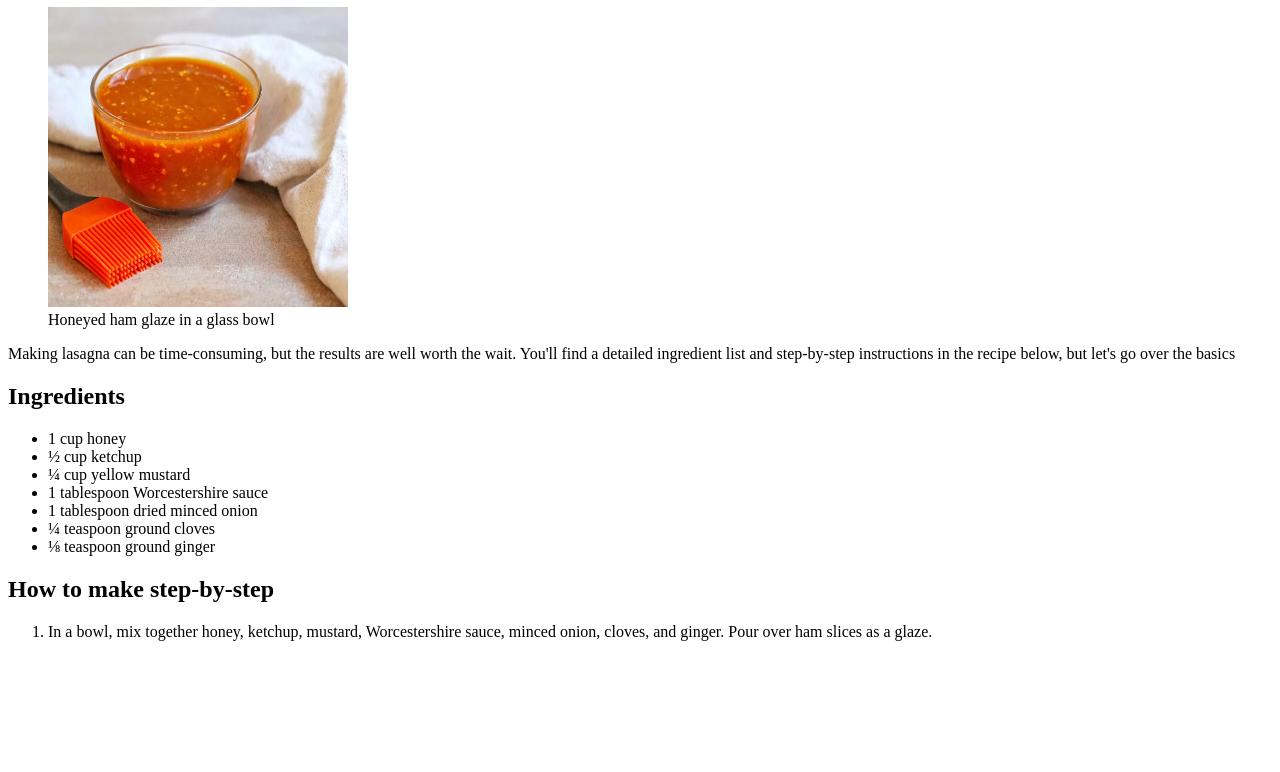
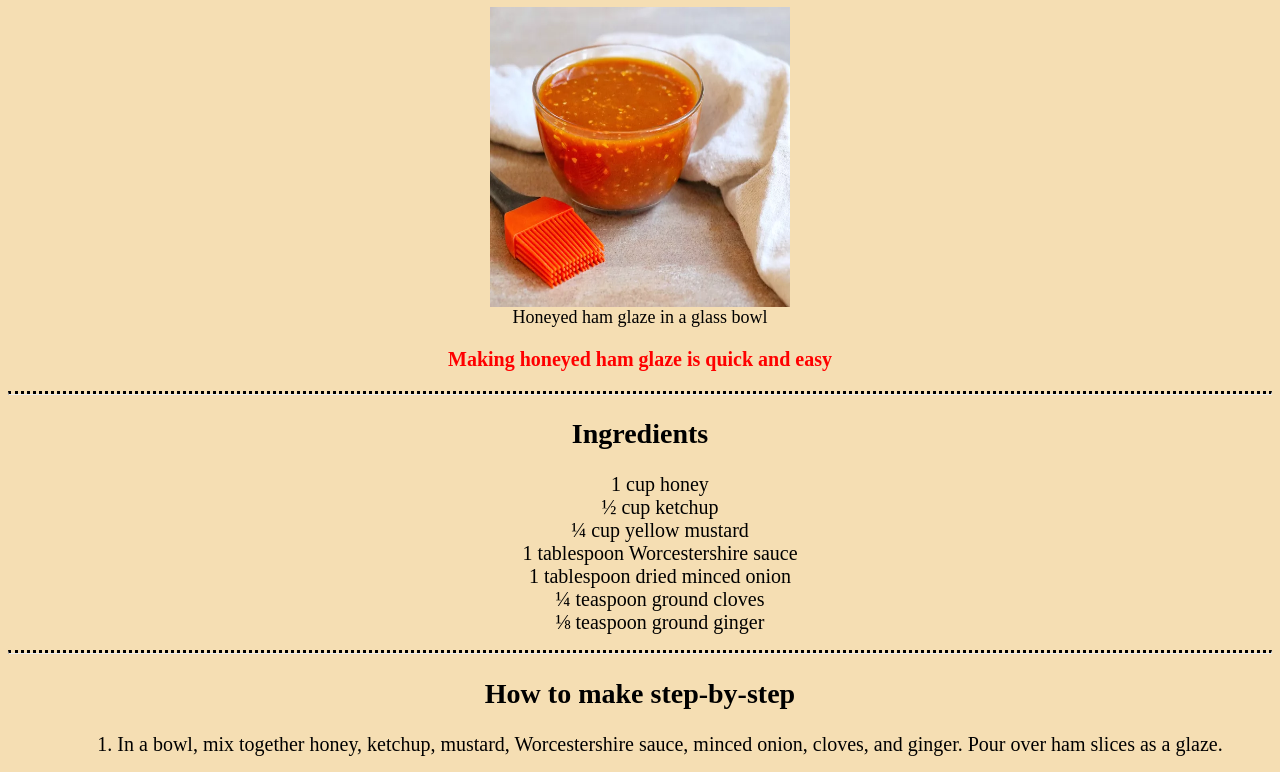
Before and after one commit to thi-borja/odin-recipes, a plain HTML site: page recipes/glaze.html in a window 1280 px wide. Shown: the part 73-845 px from the top of the page. Before the commit the page ends 800 px from the top, so only its background shows below. Drawn offline with Linux system fonts and the light colour scheme.

Commit message:
CSS style improvement

```diff
--- a/recipes/glaze.html
+++ b/recipes/glaze.html
@@ -2,6 +2,7 @@
 <html lang="en">
   <head>
     <meta charset="UTF-8">
+    <link rel="stylesheet" href="../style.css" />
   </head>
   <body>
     <h1>Honeyed Ham Glaze</h1>
@@ -9,12 +10,8 @@
         <img src="./images/glaze.png" height="300" width="300" alt="Ham glaze in a Glass bowl">
         <figcaption>Honeyed ham glaze in a glass bowl</figcaption>
     </figure>
-    <p>Making lasagna can be time-consuming,
-        but the results are well worth the wait.
-        You'll find a detailed ingredient list
-        and step-by-step instructions in the recipe below,
-        but let's go over the basics
-    </p>
+    <p class="desc">Making honeyed ham glaze is quick and easy</p>
+    <hr class="dotted">
     <h2>Ingredients</h2>
     <ul>
         <li>1 cup honey</li>
@@ -25,6 +22,7 @@
         <li>¼ teaspoon ground cloves</li>
         <li>⅛ teaspoon ground ginger</li>
     </ul>
+    <hr class="dotted">
     <h2>How to make step-by-step</h2>
     <ol>
         <li>In a bowl, mix together honey, ketchup, mustard, Worcestershire sauce, minced onion, cloves, and ginger. Pour over ham slices as a glaze.</li>
--- /dev/null
+++ b/style.css
@@ -0,0 +1,62 @@
+body {
+    background-color: wheat;
+  }
+.desc{
+    color: red;
+    font-weight: 800;
+}
+h1 {
+    text-align: center;
+    font-weight: 600;
+    font-size: 32px;
+    color: rgb(0, 0, 0);
+}
+h2 {
+    text-align: center;
+    font-weight: 600;
+    font-size: 28px;
+    color: rgb(0, 0, 0);
+}
+ul {
+    list-style-type: none;
+}
+ol{
+    list-style-position: inside;
+}
+p {
+    text-align: center;
+    font-weight: 200;
+    font-size: 20px;
+    color: rgb(0, 0, 0);
+}
+li {
+    text-align: center;
+    font-weight: 200;
+    font-size: 20px;
+    color: rgb(0, 0, 0);
+}
+#homepage-title{
+    text-align: center;
+    font-weight: 600;
+    font-size: 80px;
+    color: rgb(0, 0, 0);
+}
+#recipes-list{
+    text-align: center;
+    font-weight: 200;
+    font-size: 50px;
+    color: rgb(0, 0, 0);
+}
+img{
+    display: block;
+    margin:auto;
+    text-align: center;
+}
+figcaption{
+    display: block;
+    text-align: center;
+    font-size: 18px;
+}
+hr.dotted {
+    border-top: 3px dotted black;
+  }
```
Also changed, not shown: index.html (+3 -2 lines), recipes/lasagna.html (+5 -1 lines), recipes/potato.html (+4 -1 lines).
